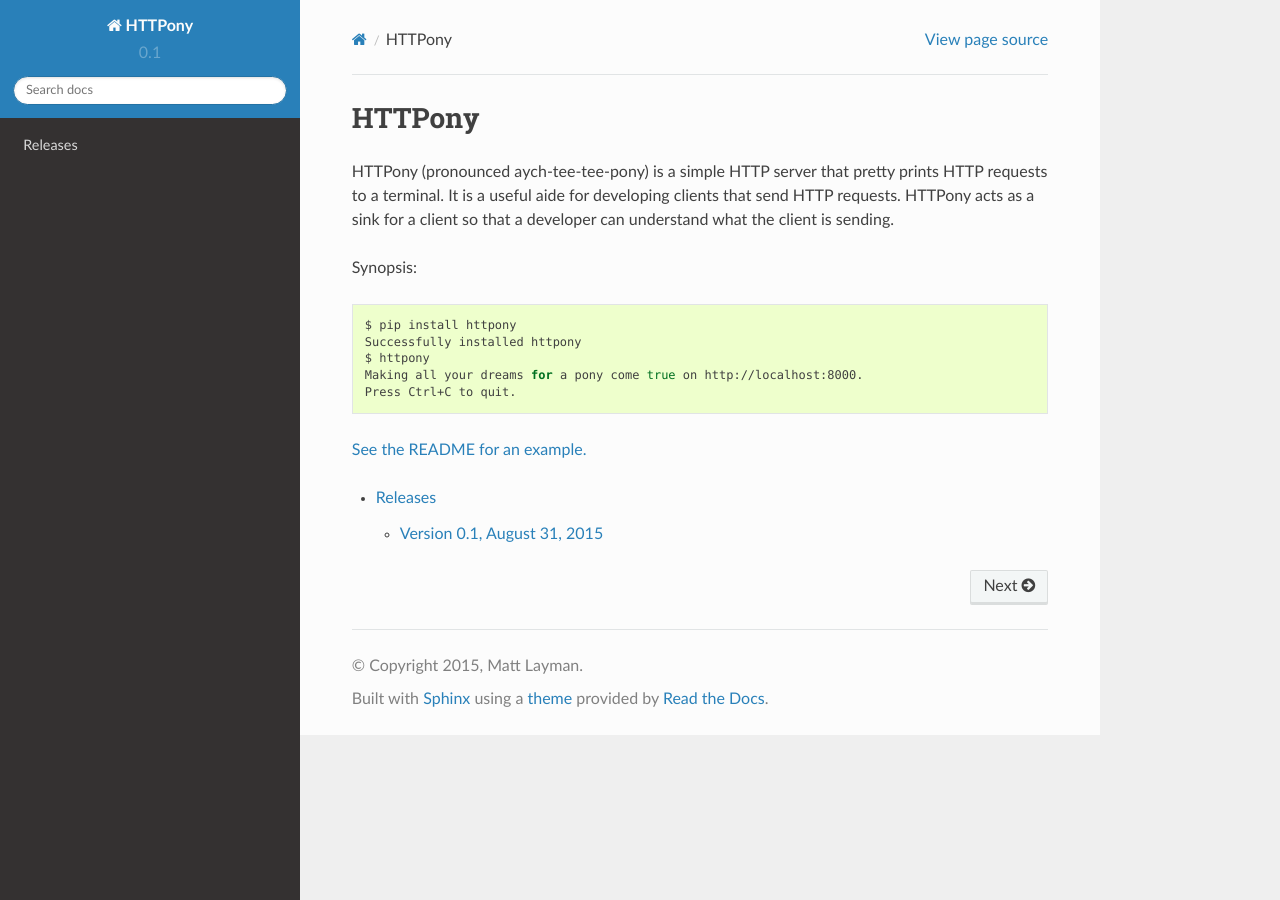
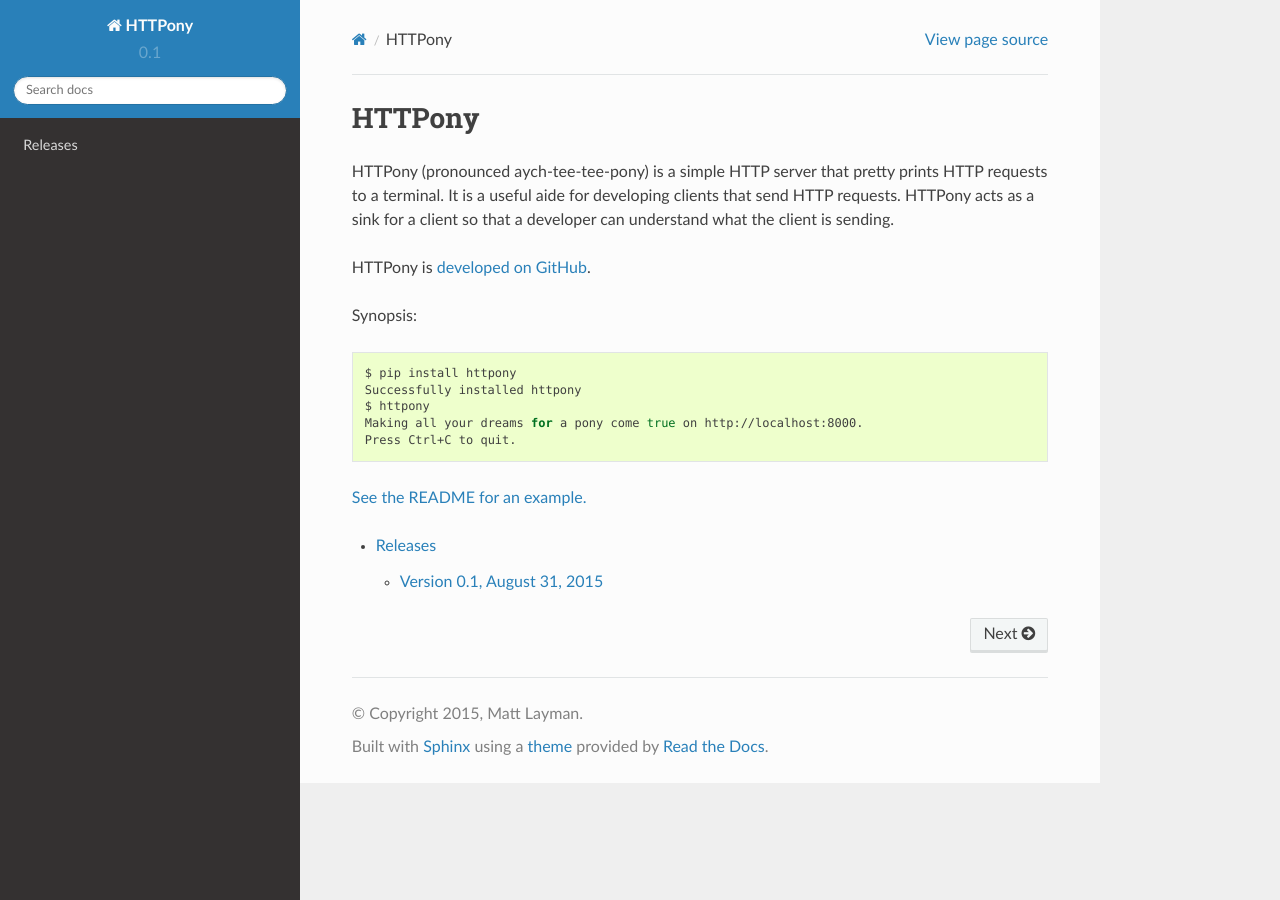
Before and after one commit to mblayman/httpony, a Sphinx documentation site: the page built from docs/index.rst, in a window 1280 px wide. Built offline with Sphinx 7.4.7 and the Read the Docs theme 2.0.0, drawn with Linux system fonts in a browser that asks for light colours.

Commit message:
Point back to GitHub.

```diff
--- a/docs/index.rst
+++ b/docs/index.rst
@@ -6,6 +6,8 @@
 It is a useful aide for developing clients that send HTTP requests.
 HTTPony acts as a sink for a client
 so that a developer can understand what the client is sending.
+
+HTTPony is `developed on GitHub <https://github.com/mblayman/httpony>`_.
 
 Synopsis:
 
```
